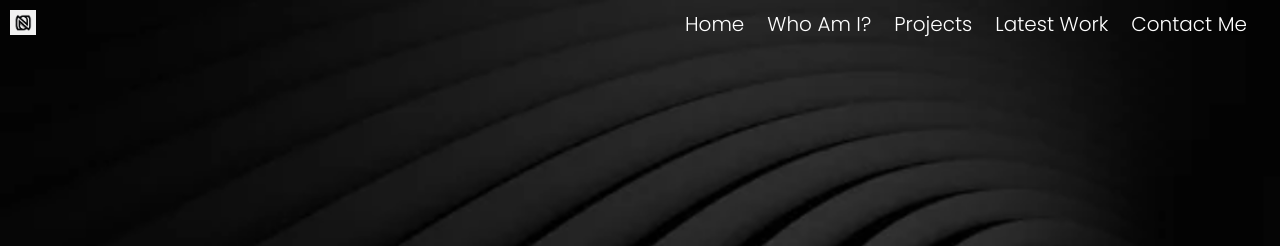
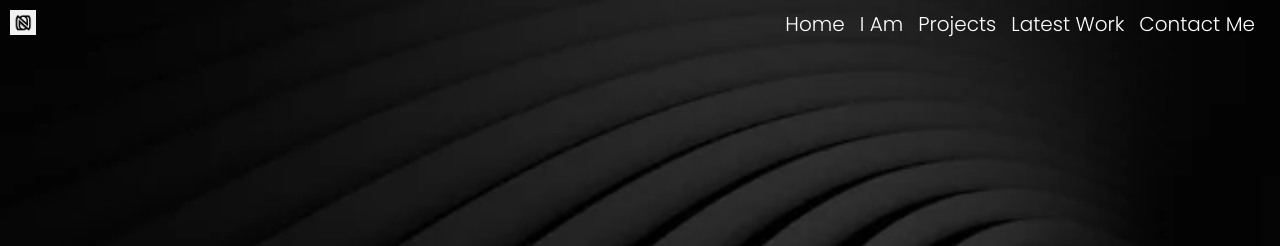
Before and after one commit to nokonkwo-jpg/nnaemekaokonkwo.github.io, a plain HTML site: page nnaemeka/index.html in a window 1280 px wide. Shown: the top 246 px of the page. Drawn offline with Linux system fonts and the light colour scheme.

Commit message:
Revert "Update index.html"

```diff
--- a/nnaemeka/index.html
+++ b/nnaemeka/index.html
@@ -58,7 +58,7 @@
 
         .sections-bar li {
             float: left;
-            margin-right: 23px;
+            margin-right: 15px;
         }
 
         .sections-bar a {
@@ -206,7 +206,7 @@
         <div class="sections-bar">
             <ul>
                 <li><a href="#intro">Home</a></li>
-                <li><a href="#about">Who Am I?</a></li>
+                <li><a href="#about">I Am</a></li>
                 <li><a href="#service">Projects</a></li>
                 <li><a href="#work">Latest Work</a></li>
                 <li><a href="#contact">Contact Me</a></li>
```
